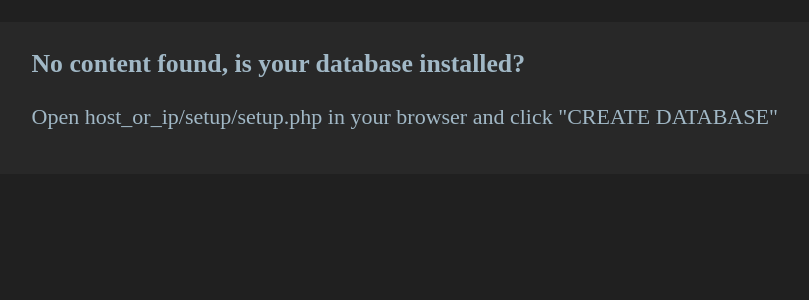
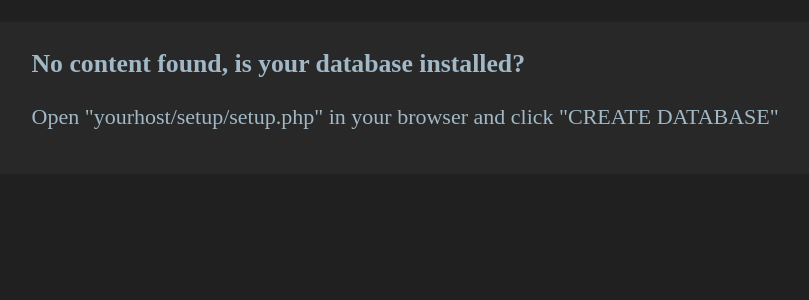
Before and after one commit to emilbratt/homepage_project, a PHP site: page / in a window 1280 px wide. Shown: the part 90-390 px from the top of the page, without its empty margins (49-858 px from the left). Run offline with PHP 8.4, Linux system fonts and the light colour scheme; some libraries are stand-ins or nearby versions.

Commit message:
report if db not installed on index.php

```diff
--- a/src/index.php
+++ b/src/index.php
@@ -17,7 +17,7 @@
     } catch (Exception $e) {
         Frontpage::start();
         Frontpage::body_title('No content found, is your database installed?');
-        Frontpage::body_text('Open host_or_ip/setup/setup.php in your browser and click "CREATE DATABASE"');
+        Frontpage::body_text('Open "yourhost/setup/setup.php" in your browser and click "CREATE DATABASE"');
         Frontpage::end();
         Endhtml::show();
         exit;
```
